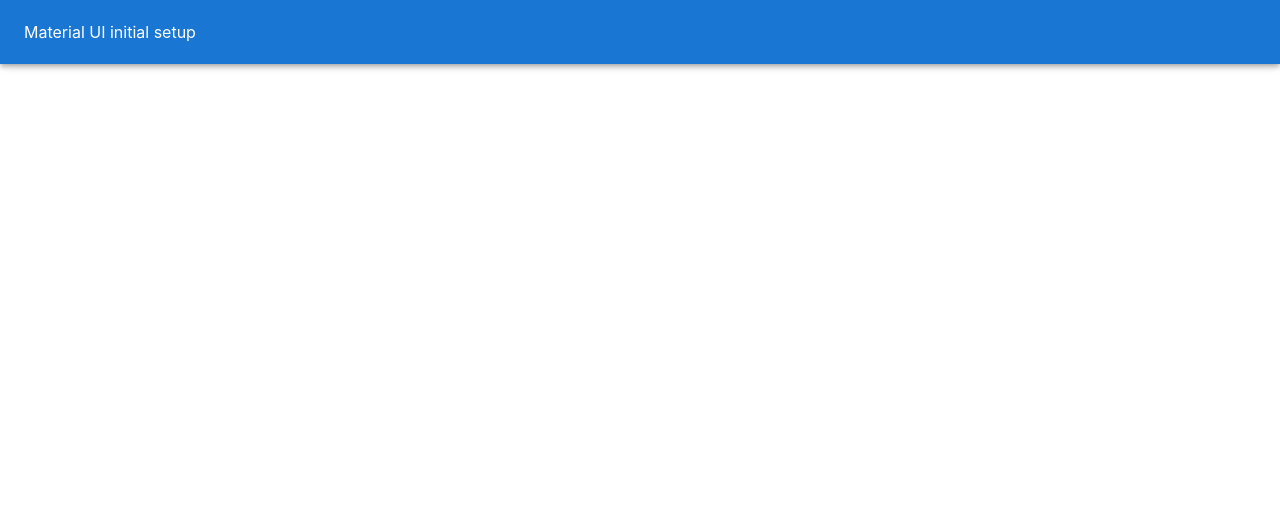
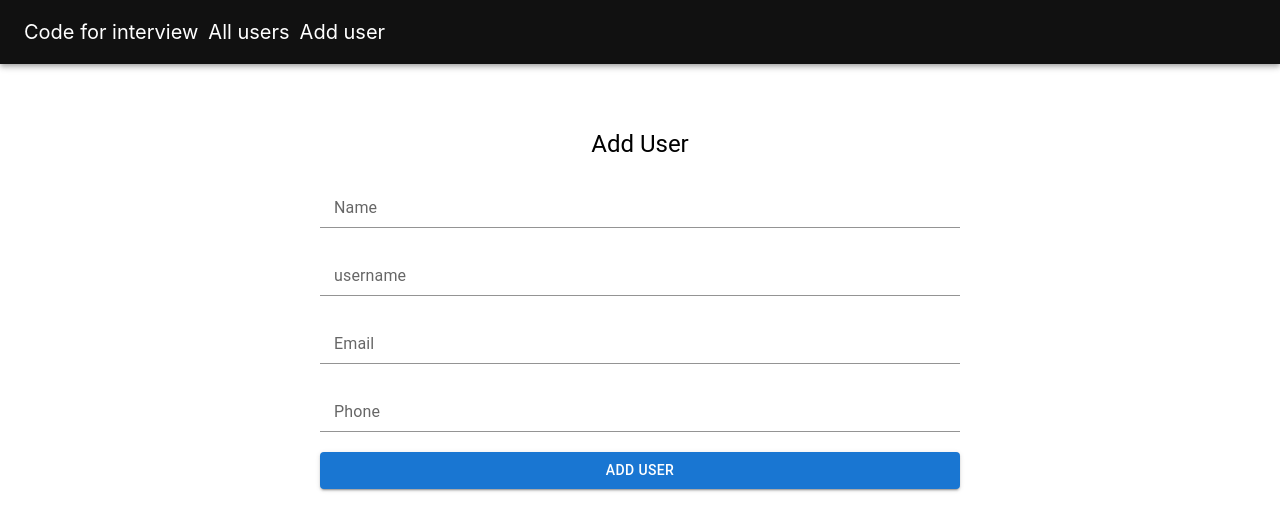
Before and after one commit to JiwanChaudhary/node-projects, a React (Create React App) app in the folder mern-crud/crud-one/frontend/: page /adduser in a window 1280 px wide. Shown: the top 530 px of the page. Built offline with nearby package versions, Linux system fonts and the light colour scheme.

Commit message:
react-router-dom added and the user add form created

```diff
--- a/mern-crud/crud-one/frontend/package.json
+++ b/mern-crud/crud-one/frontend/package.json
@@ -11,6 +11,7 @@
     "@testing-library/user-event": "^13.5.0",
     "react": "^18.2.0",
     "react-dom": "^18.2.0",
+    "react-router-dom": "^6.6.2",
     "react-scripts": "5.0.1",
     "web-vitals": "^2.1.4"
   },
--- a/mern-crud/crud-one/frontend/src/App.js
+++ b/mern-crud/crud-one/frontend/src/App.js
@@ -1,14 +1,25 @@
 import './App.css';
+
+//* Routing
+import { BrowserRouter, Routes, Route } from "react-router-dom"
+
+//* Components
 import AddUser from './components/AddUser';
+import AllUsers from './components/AllUsers';
+import CodeforInterview from './components/CodeforInterview';
 import NavBar from './components/NavBar';
 
 function App() {
   return (
-    <div className="App">
+    <BrowserRouter>
       {/* <h1>CRUD operation in MERN - The frontend part</h1> */}
       <NavBar />
-      <AddUser />
-    </div>
+      <Routes>
+        <Route path='/' element={<CodeforInterview />} />
+        <Route path='/allusers' element={<AllUsers />} />
+        <Route path='/adduser' element={<AddUser />} />
+      </Routes>
+    </BrowserRouter>
   );
 }
 
--- a/mern-crud/crud-one/frontend/src/components/AddUser.jsx
+++ b/mern-crud/crud-one/frontend/src/components/AddUser.jsx
@@ -1,7 +1,74 @@
-import React from "react";
+import {
+  Button,
+  FormControl,
+  FormGroup,
+  Input,
+  InputLabel,
+  styled,
+  Typography,
+} from "@mui/material";
+import React, { useState, useEffect } from "react";
+
+const Container = styled(FormGroup)`
+  width: 50%;
+  margin: 5% auto 0 auto;
+  & > div {
+    margin-top: 20px;
+  }
+`;
+
+const inputValue = {
+  name: "",
+  username: "",
+  email: "",
+  phone: "",
+};
 
 const AddUser = () => {
-  return <div>AddUser</div>;
+  const [user, setUser] = useState(inputValue);
+  useEffect(() => {
+    console.log(user);
+  });
+
+  const onValueChange = (e) => {
+    // console.log(e.target.name, e.target.value);
+    const { name, value } = e.target;
+    setUser({ ...user, [name]: value });
+    // console.log(user);
+  };
+
+  return (
+    <>
+      <Container>
+        <Typography align="center" variant="h5">
+          Add User
+        </Typography>
+        <FormControl>
+          <InputLabel>Name</InputLabel>
+          <Input onChange={onValueChange} name="name" value={user.name} />
+        </FormControl>
+        <FormControl>
+          <InputLabel>username</InputLabel>
+          <Input
+            onChange={onValueChange}
+            name="username"
+            value={user.username}
+          />
+        </FormControl>
+        <FormControl>
+          <InputLabel>Email</InputLabel>
+          <Input onChange={onValueChange} name="email" value={user.email} />
+        </FormControl>
+        <FormControl>
+          <InputLabel>Phone</InputLabel>
+          <Input onChange={onValueChange} name="phone" value={user.phone} />
+        </FormControl>
+        <FormControl>
+          <Button variant="contained">Add User</Button>
+        </FormControl>
+      </Container>
+    </>
+  );
 };
 
 export default AddUser;
--- /dev/null
+++ b/mern-crud/crud-one/frontend/src/components/AllUsers.jsx
@@ -0,0 +1,7 @@
+import React from "react";
+
+const AllUsers = () => {
+  return <div>AllUsers</div>;
+};
+
+export default AllUsers;
--- /dev/null
+++ b/mern-crud/crud-one/frontend/src/components/CodeforInterview.jsx
@@ -0,0 +1,7 @@
+import React from "react";
+
+const CodeforInterview = () => {
+  return <div>CodeforInterview</div>;
+};
+
+export default CodeforInterview;
--- a/mern-crud/crud-one/frontend/src/components/NavBar.jsx
+++ b/mern-crud/crud-one/frontend/src/components/NavBar.jsx
@@ -1,14 +1,28 @@
 import React from "react";
-import { AppBar, Toolbar } from "@mui/material";
+import { AppBar, Toolbar, styled } from "@mui/material";
+import { NavLink } from "react-router-dom";
+
+const Header = styled(AppBar)`
+  background: #111111;
+`;
+
+const Tabs = styled(NavLink)`
+  color: inherit;
+  text-decoration: none;
+  font-size: 20px;
+  margin-right: 10px;
+`;
 
 const NavBar = () => {
   return (
     <>
-      <AppBar>
+      <Header position="static">
         <Toolbar>
-          <p>Material UI initial setup</p>
+          <Tabs to="/">Code for interview</Tabs>
+          <Tabs to="/allusers">All users</Tabs>
+          <Tabs to="/adduser">Add user</Tabs>
         </Toolbar>
-      </AppBar>
+      </Header>
     </>
   );
 };
```
Also changed, not shown: 1 other file (tests, documents, lock files or other folders).
